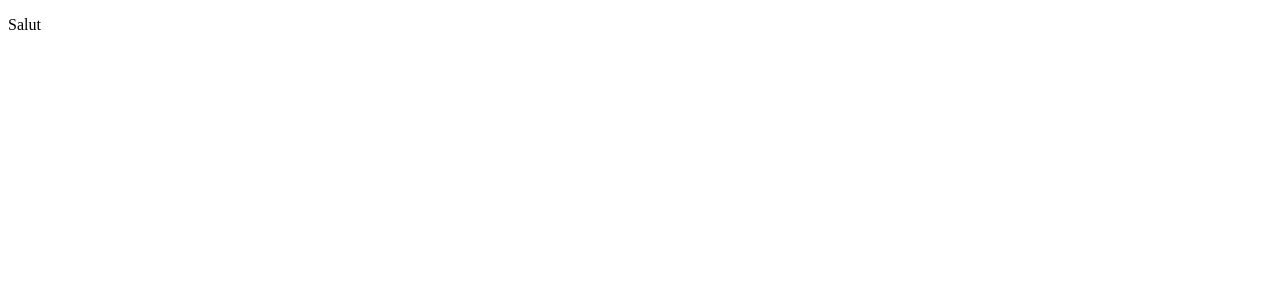
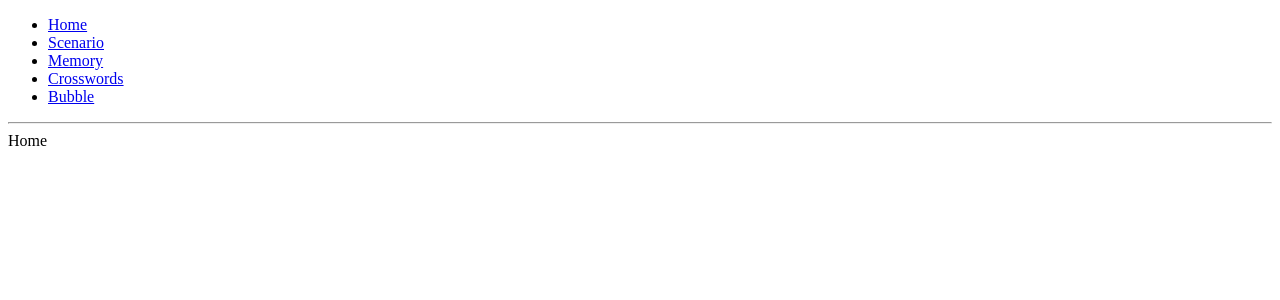
Before and after one commit to lucaasmth/ISToire_de_Q, a React (Create React App) app: page / in a window 1280 px wide. Shown: the top 300 px of the page. Built offline with nearby package versions, Linux system fonts and the light colour scheme.

Commit message:
Added react-router-dom and created basic router (#4)

```diff
--- a/package.json
+++ b/package.json
@@ -8,6 +8,7 @@
     "@testing-library/user-event": "^13.5.0",
     "react": "^18.2.0",
     "react-dom": "^18.2.0",
+    "react-router-dom": "^6.4.4",
     "react-scripts": "5.0.1",
     "web-vitals": "^2.1.4"
   },
--- a/src/App.js
+++ b/src/App.js
@@ -1,9 +1,47 @@
-
+import { Routes, Route, Outlet, Link } from "react-router-dom";
 
 function App() {
   return (
     <div className="App">
-      <p> Salut</p>
+      <Routes>
+        <Route path="/" element={<Layout />}>
+          <Route index element={<div>Home</div>} />
+          <Route path="scenario" element={<div>Scénario</div>} />
+          <Route path="memory" element={<div>Memory</div>} />
+          <Route path="crosswords" element={<div>Crosswords</div>} />
+          <Route path="bubble" element={<div>Bubble</div>} />
+        </Route>
+      </Routes>
+    </div>
+  );
+}
+
+function Layout() {
+  return (
+    <div>
+      <nav>
+        <ul>
+          <li>
+            <Link to="/">Home</Link>
+          </li>
+          <li>
+            <Link to="/scenario">Scenario</Link>
+          </li>
+          <li>
+            <Link to="/memory">Memory</Link>
+          </li>
+          <li>
+            <Link to="/crosswords">Crosswords</Link>
+          </li>
+          <li>
+            <Link to="/bubble">Bubble</Link>
+          </li>
+        </ul>
+      </nav>
+
+      <hr />
+
+      <Outlet />
     </div>
   );
 }
--- a/src/index.js
+++ b/src/index.js
@@ -1,10 +1,13 @@
 import React from 'react';
 import ReactDOM from 'react-dom/client';
 import App from './App';
+import { BrowserRouter } from "react-router-dom";
 
 const root = ReactDOM.createRoot(document.getElementById('root'));
 root.render(
   <React.StrictMode>
-    <App />
+    <BrowserRouter>
+      <App />
+    </BrowserRouter>
   </React.StrictMode>
 );
```
Also changed, not shown: 1 other file (tests, documents, lock files or other folders).
